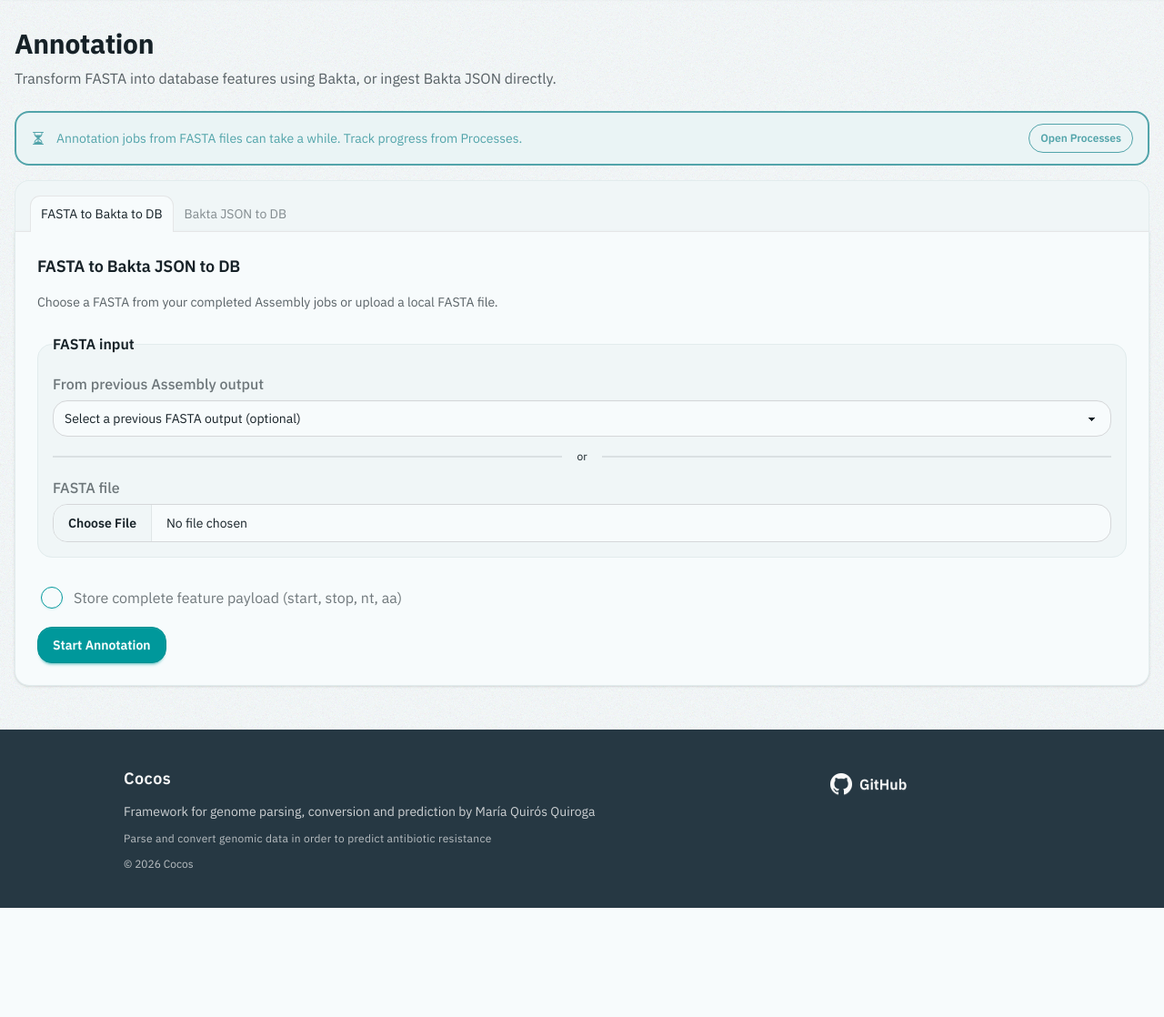
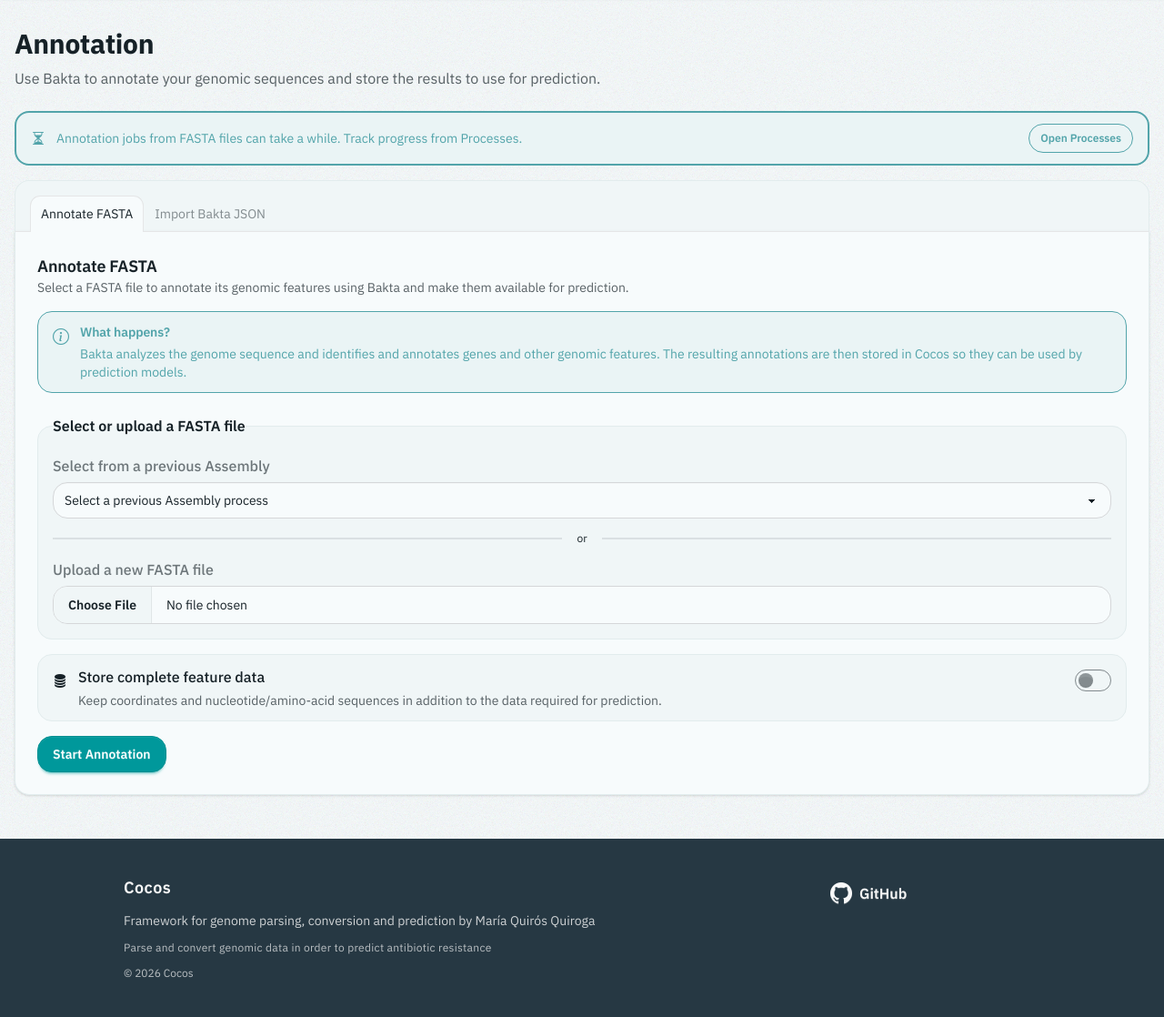
Before and after one commit to mquirosq/cocos, a Django app: page /annotation/ in a window 1280 px wide. Shown: the part 66-1184 px from the top of the page at 91% size. Before the commit the page ends 1064 px from the top, so only its background shows below. Run offline with Django 5.2, Linux system fonts and the light colour scheme; the visitor is signed in with stand-in values (Sample User, id 1); data that the repository does not hold is empty; style sheets or scripts are compiled from the project's sources; parts of the project's set-up code (start-up, migrations or seed data) failed here and were passed over.

Commit message:
refactor: improve user guidance and clarity in annotation forms

```diff
--- a/app/static/js/conversion/annotation.js
+++ b/app/static/js/conversion/annotation.js
@@ -28,7 +28,9 @@ document.addEventListener('DOMContentLoaded', function () {
   const clearFastaFileButton = document.getElementById('clear-fasta-file');
 
   function syncFastaSourceGuard() {
-    if (!sourceJobSelect || !fastaFileInput) return;
+    if (!sourceJobSelect || !fastaFileInput){
+      return;
+    }
     const hasSourceJob = Boolean(sourceJobSelect.value);
     const hasLocalFile = Boolean(fastaFileInput.files && fastaFileInput.files.length > 0);
 
--- a/app/templates/conversion/annotation.html
+++ b/app/templates/conversion/annotation.html
@@ -11,7 +11,7 @@
 <div id="annotation-page" class="container mx-auto px-4 py-8" data-active-tab="{% if active_tab == 'json' %}json-panel{% else %}fasta-panel{% endif %}">
   <div class="mb-6">
     <h1 class="text-3xl font-bold mb-2">Annotation</h1>
-    <p class="text-base-content/70">Transform FASTA into database features using Bakta, or ingest Bakta JSON directly.</p>
+    <p class="text-base-content/70">Use Bakta to annotate your genomic sequences and store the results to use for prediction.</p>
   </div>
 
   <div class="alert alert-soft alert-info border-2 border-base-content mb-4 items-center gap-3">
@@ -22,24 +22,42 @@
 
   <div class="bg-base-200 border border-base-300 border-b-0 rounded-t-box shadow-sm px-2 sm:px-4 pt-4 mb-0 conversion-card-top">
     <div role="tablist" class="tabs tabs-lift w-fit conversion-tabs">
-      <button role="tab" class="tab {% if active_tab != 'json' %}tab-active{% endif %}" data-target-tab="fasta-panel">FASTA to Bakta to DB</button>
-      <button role="tab" class="tab {% if active_tab == 'json' %}tab-active{% endif %}" data-target-tab="json-panel">Bakta JSON to DB</button>
+      <button role="tab" class="tab {% if active_tab != 'json' %}tab-active{% endif %}" data-target-tab="fasta-panel">Annotate FASTA</button>
+      <button role="tab" class="tab {% if active_tab == 'json' %}tab-active{% endif %}" data-target-tab="json-panel">Import Bakta JSON</button>
     </div>
   </div>
 
   <div class="bg-base-100 border border-base-300 rounded-b-box shadow-sm px-4 sm:px-6 py-6 conversion-card-body">
     <div id="fasta-panel" class="tab-panel {% if active_tab == 'json' %}hidden{% endif %}">
       <div class="space-y-4">
-        <h2 class="card-title">FASTA to Bakta JSON to DB</h2>
-        <p class="text-sm opacity-70">Choose a FASTA from your completed Assembly jobs or upload a local FASTA file.</p>
+
+        <div>
+          <h2 class="card-title">Annotate FASTA</h2>
+          <p class="text-sm opacity-70">
+            Select a FASTA file to annotate its genomic features using Bakta and make them available for prediction.
+          </p>
+        </div>
+
+        <div class="alert alert-info alert-soft border border-info/30 items-start gap-3">
+          <i class="bi bi-info-circle text-lg mt-0.5"></i>
+          <div>
+            <h3 class="font-semibold">What happens?</h3>
+            <p class="text-sm mt-1">
+              Bakta analyzes the genome sequence and identifies and annotates genes
+              and other genomic features. The resulting annotations are then stored
+              in Cocos so they can be used by prediction models.
+            </p>
+          </div>
+        </div>
 
         <form id="annotation-fasta-form" method="post" enctype="multipart/form-data" action="{% url 'conversion:start_annotation_task' %}" class="space-y-4">
           {% csrf_token %}
           <fieldset class="fieldset bg-base-200 border border-base-300 rounded-box p-4 assembly-interactive">
-            <legend class="fieldset-legend text-base font-semibold">FASTA input</legend>
-            <label class="label text-base font-medium" for="source_task_id">From previous Assembly output</label>
+            <legend class="fieldset-legend text-base font-semibold">Select or upload a FASTA file</legend>
+
+            <label class="label text-base font-medium" for="source_task_id">Select from a previous Assembly</label>
             <select id="source_task_id" name="source_task_id" class="select w-full bg-base-100 source-job-select">
-              <option value="">Select a previous FASTA output (optional)</option>
+              <option value="">Select a previous Assembly process</option>
               {% for task in available_fasta_jobs %}
                 <option value="{{ task.id }}">{{ task.source_label }}</option>
               {% empty %}
@@ -49,17 +67,34 @@
 
             <div class="divider my-2">or</div>
 
-            <label class="label text-base font-medium" for="fasta_file">FASTA file</label>
-            <div class="assembly-input-shell bg-base-100">
-              <input id="fasta_file" type="file" name="fasta_file" accept=".fasta,.fa" class="file-input w-full">
-            </div>
-            <button type="button" id="clear-fasta-file" class="btn btn-xs mt-2 hidden fasta-clear-btn">Clear selected file</button>
+            <label class="label text-base font-medium" for="fasta_file">Upload a new FASTA file</label>
+              <div class="flex items-center gap-2">
+                <div class="assembly-input-shell bg-base-100 flex-1">
+                  <input id="fasta_file" type="file" name="fasta_file" accept=".fasta,.fa" class="file-input w-full">
+                </div>
+
+                <button type="button" id="clear-fasta-file" class="btn btn-ghost btn-sm gap-1.5 hidden fasta-clear-btn">
+                  <i class="bi bi-x-circle"></i>
+                  Clear
+                </button>
+              </div>
           </fieldset>
 
-            <label class="label w-full cursor-pointer justify-start gap-3 px-1 py-1 assembly-annotate-row mt-3">
-              <input type="checkbox" class="checkbox checkbox-primary" name="complete">
-              <span class="label-text">Store complete feature payload (start, stop, nt, aa)</span>
-            </label>
+
+            <div class="flex items-start justify-between gap-4 rounded-box border border-base-300 bg-base-200 px-4 py-3">
+              <div class="flex items-start gap-3">
+                <i class="bi bi-database-fill text-base mt-1"></i>
+                <div>
+                  <span class="font-medium">Store complete feature data</span>
+                  <p class="text-sm opacity-70 mt-1">
+                    Keep coordinates and nucleotide/amino-acid sequences in addition to
+                    the data required for prediction.
+                  </p>
+                </div>
+              </div>
+
+              <input type="checkbox" class="toggle toggle-primary mt-1" name="complete">
+            </div>
 
           <div class="w-full">
             <div class="join">
@@ -72,25 +107,50 @@
 
     <div id="json-panel" class="tab-panel {% if active_tab != 'json' %}hidden{% endif %}">
       <div class="space-y-4">
-        <h2 class="card-title">Bakta JSON to DB</h2>
-        <p class="text-sm opacity-70">Upload a Bakta JSON file to process its contents into the system so they are available for prediction.</p>
+
+        <div>
+          <h2 class="card-title">Import Bakta JSON</h2>
+          <p class="text-sm opacity-70">Upload a Bakta JSON file to process its contents into the system so they are available for prediction.</p>
+        </div>
+
+        <div class="alert alert-info alert-soft border border-info/30 items-start gap-3">
+          <i class="bi bi-info-circle text-lg mt-0.5"></i>
+          <div>
+            <h3 class="font-semibold">Already have a Bakta annotation?</h3>
+            <p class="text-sm mt-1">
+              Upload the JSON output generated by Bakta to import its annotated
+              features into Cocos in order to make them available for prediction.
+              Bakta does not need to be run again.
+            </p>
+          </div>
+        </div>
 
         <form id="annotation-json-form" method="post" enctype="multipart/form-data" action="{% url 'conversion:annotation_from_json' %}" class="space-y-4">
           {% csrf_token %}
 
           <fieldset class="fieldset bg-base-200 border border-base-300 rounded-box p-4 assembly-interactive">
-            <legend class="fieldset-legend text-base font-semibold">JSON input</legend>
+            <legend class="fieldset-legend text-base font-semibold">Upload a JSON file</legend>
+
             <label class="label text-base font-medium" for="feature_file">Bakta JSON file</label>
             <div class="assembly-input-shell bg-base-100">
               <input id="feature_file" type="file" name="feature_file" accept=".json" required class="file-input w-full">
             </div>
-
           </fieldset>
 
-            <label class="label w-full cursor-pointer justify-start gap-3 px-1 py-1 assembly-annotate-row mt-3">
-              <input type="checkbox" class="checkbox checkbox-primary" name="complete">
-              <span class="label-text">Store complete feature payload (start, stop, nt, aa)</span>
-            </label>
+            <div class="flex items-start justify-between gap-4 rounded-box border border-base-300 bg-base-200 px-4 py-3">
+              <div class="flex items-start gap-3">
+                <i class="bi bi-database-fill text-base mt-1"></i>
+                <div>
+                  <span class="font-medium">Store complete feature data</span>
+                  <p class="text-sm opacity-70 mt-1">
+                    Keep coordinates and nucleotide/amino-acid sequences in addition to
+                    the data required for prediction.
+                  </p>
+                </div>
+              </div>
+
+              <input type="checkbox" class="toggle toggle-primary mt-1" name="complete">
+            </div>
 
           <div class="w-full">
             <button type="submit" class="btn btn-primary">Process JSON</button>
@@ -108,6 +168,7 @@
             </div>
           </div>
         {% endif %}
+
       </div>
     </div>
   </div>
```
